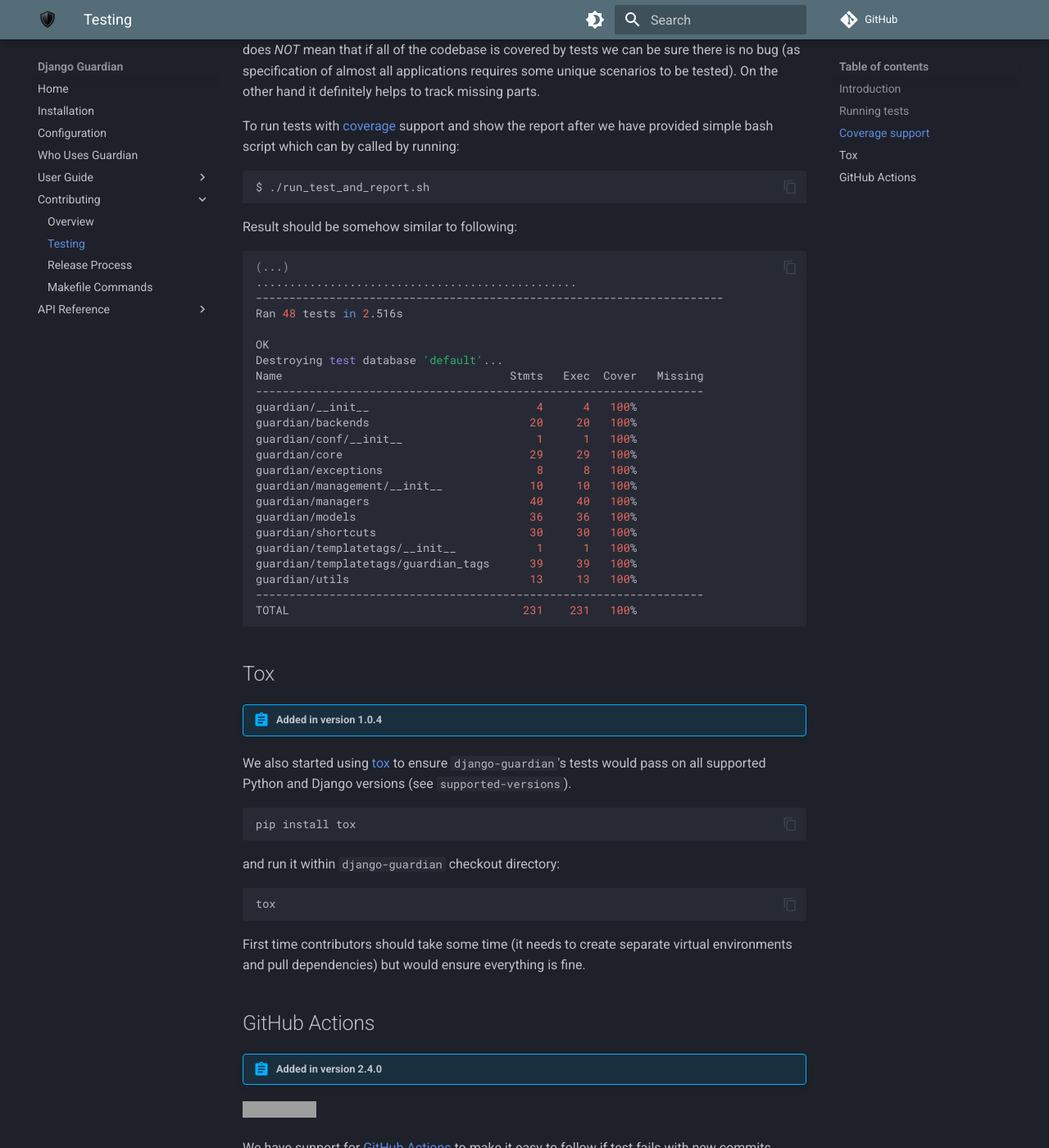
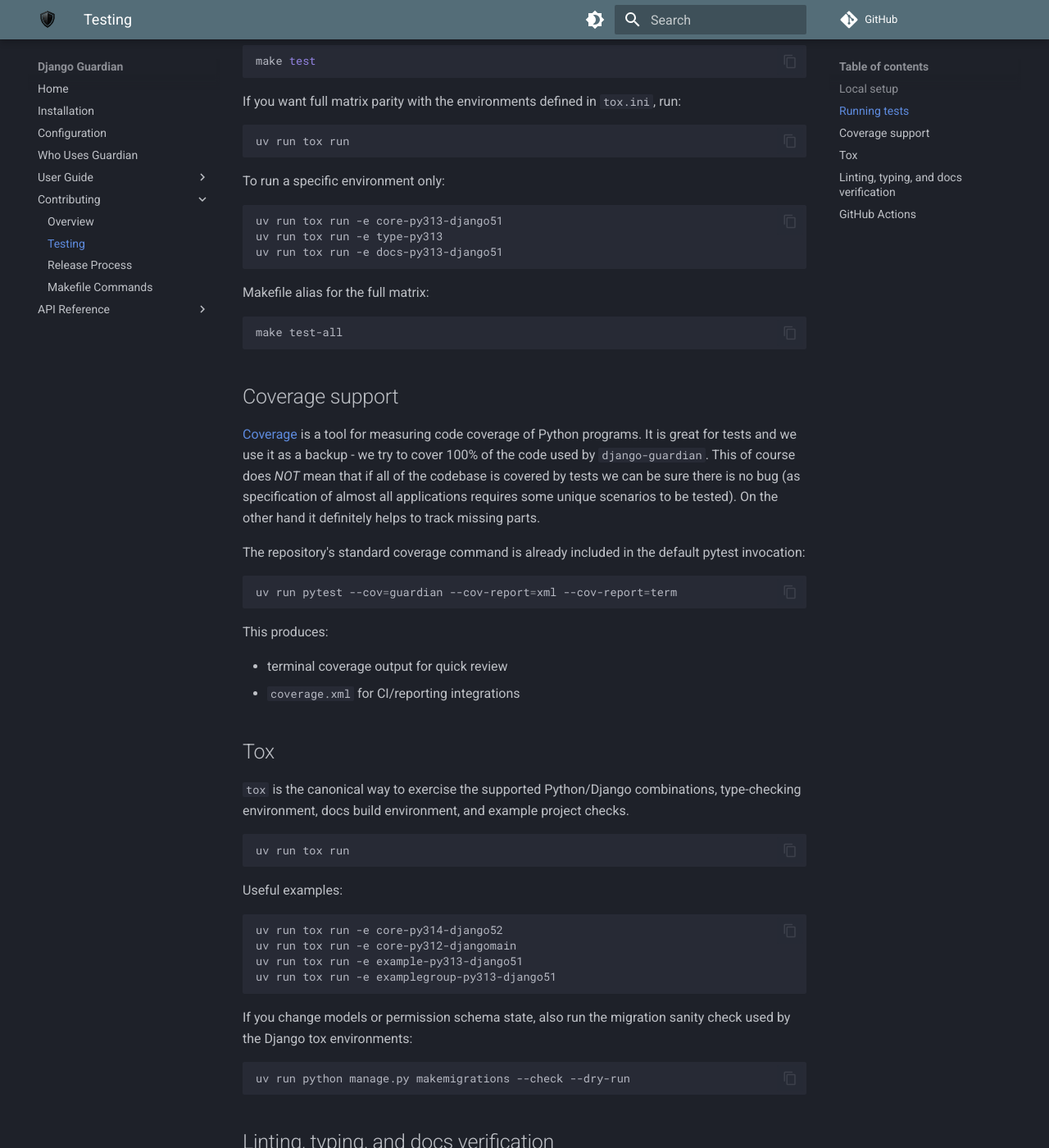
Before and after one commit to django-guardian/django-guardian, an MkDocs documentation site: the page built from docs/develop/testing.md, in a window 1280 px wide and 1400 px high, scrolled down 1078 px. Shown: the whole window at 82% size. Built offline with MkDocs 1.6.1 and Material for MkDocs 9.7.7, drawn with Linux system fonts in a browser that asks for light colours; plug-ins that fetch from the network failed and are left out; comment, search, counter and statistics services are not loaded; some of the changed text lies outside the part shown; grey boxes are pictures that could not be loaded.

````diff
--- a/docs/develop/testing.md
+++ b/docs/develop/testing.md
@@ -5,47 +5,70 @@ description: How to run the test harness, generate coverage reports, and other c
 
 # Testing
 
-## Introduction
+The full contributor workflow, branch policy, PR expectations, and AI/LLM policy are documented in the root [`CONTRIBUTING.md`](https://github.com/django-guardian/django-guardian/blob/main/CONTRIBUTING.md).
 
-According to [OWASP](http://www.owasp.org/),
-[broken authentication](http://www.owasp.org/index.php/Top_10_2010-A3) is one of
-the most common security issues exposed in web applications.
+This page focuses specifically on running the test and verification tooling used by this repository.
 
-`django-guardian` extends the capabilities of Django's authorization facilities,
-as such it has to be tested thoroughly.
-It is extremely important that Guardian provides the simplest `api` as possible,
-with a have a high test scenario coverage.
+`django-guardian` extends Django's authorization framework, so regressions can have security implications. Changes in permission logic should be treated as security-sensitive and verified thoroughly.
 
 !!! danger "Security Risks"
     If you spot a *security risk* or a bug that might affect security of systems that use `django-guardian`,
 
     **DO NOT create a public issue**.
 
-    Instead, contact the Guardian maintainer team directly.
-    You can find contact information in the [SECURITY.md file](https://github.com/django-guardian/django-guardian/blob/devel/.github/SECURITY.md)
+    Instead, follow the process in the project's [security policy](https://github.com/django-guardian/django-guardian/blob/main/SECURITY.md)
+    and use the repository's [private vulnerability reporting flow](https://github.com/django-guardian/django-guardian/security).
 
 If you find a non-security related bug in this application,
 please take a minute and file a ticket in our
-[issue-tracker](http://github.com/django-guardian/django-guardian).
+[issue tracker](https://github.com/django-guardian/django-guardian/issues).
+
+## Local setup
+
+Install [`uv`](https://docs.astral.sh/uv/getting-started/installation/) and sync the development environment:
+
+```shell
+uv sync --group dev
+```
+
+If you need the optional database dependencies used by the broader CI matrix, sync the `ci` dependency group instead:
+
+```shell
+uv sync --group ci
+```
 
 ## Running tests
 
-Tests are run by Django's building test runner. To call it simply run:
+The fastest local test command is the main `pytest` suite with coverage:
 
 ```shell
-$ python setup.py test
+uv run pytest --cov=guardian --cov-report=xml --cov-report=term
 ```
 
-or inside a project with `guardian` set at `INSTALLED_APPS`:
+Makefile alias:
 
 ```shell
-$ python manage.py test guardian
+make test
 ```
 
-or using the bundled `testapp` project:
+If you want full matrix parity with the environments defined in `tox.ini`, run:
 
 ```shell
-$ python manage.py test
+uv run tox run
+```
+
+To run a specific environment only:
+
+```shell
+uv run tox run -e core-py313-django51
+uv run tox run -e type-py313
+uv run tox run -e docs-py313-django51
+```
+
+Makefile alias for the full matrix:
+
+```shell
+make test-all
 ```
 
 ## Coverage support
@@ -59,69 +82,59 @@ specification of almost all applications requires some unique scenarios
 to be tested). On the other hand it definitely helps to track missing
 parts.
 
-To run tests with [coverage](http://nedbatchelder.com/code/coverage/)
-support and show the report after we have provided simple bash script
-which can by called by running:
+The repository's standard coverage command is already included in the default pytest invocation:
 
 ```shell
-$ ./run_test_and_report.sh
+uv run pytest --cov=guardian --cov-report=xml --cov-report=term
 ```
 
-Result should be somehow similar to following:
+This produces:
 
-```shell
-(...)
-................................................
-----------------------------------------------------------------------
-Ran 48 tests in 2.516s
-
-OK
-Destroying test database 'default'...
-Name                                  Stmts   Exec  Cover   Missing
--------------------------------------------------------------------
-guardian/__init__                         4      4   100%
-guardian/backends                        20     20   100%
-guardian/conf/__init__                    1      1   100%
-guardian/core                            29     29   100%
-guardian/exceptions                       8      8   100%
-guardian/management/__init__             10     10   100%
-guardian/managers                        40     40   100%
-guardian/models                          36     36   100%
-guardian/shortcuts                       30     30   100%
-guardian/templatetags/__init__            1      1   100%
-guardian/templatetags/guardian_tags      39     39   100%
-guardian/utils                           13     13   100%
--------------------------------------------------------------------
-TOTAL                                   231    231   100%
-```
+- terminal coverage output for quick review
+- `coverage.xml` for CI/reporting integrations
 
 ## Tox
 
-
-!!! abstract "Added in version 1.0.4"
-
-We also started using [tox](http://pypi.python.org/pypi/tox) to ensure
-`django-guardian`'s tests would pass on all supported Python and Django
-versions (see `supported-versions`).
+`tox` is the canonical way to exercise the supported Python/Django combinations,
+type-checking environment, docs build environment, and example project checks.
 
 ```shell
-pip install tox
+uv run tox run
 ```
 
-and run it within `django-guardian` checkout directory:
+Useful examples:
 
 ```shell
-tox
+uv run tox run -e core-py314-django52
+uv run tox run -e core-py312-djangomain
+uv run tox run -e example-py313-django51
+uv run tox run -e examplegroup-py313-django51
 ```
 
-First time contributors should take some time (it needs to create separate virtual
-environments and pull dependencies) but would ensure everything is fine.
+If you change models or permission schema state, also run the migration sanity check used by the Django tox environments:
+
+```shell
+uv run python manage.py makemigrations --check --dry-run
+```
+
+## Linting, typing, and docs verification
+
+Repository changes should usually be verified with more than just tests.
+
+```shell
+uv run ruff check .
+uv run mypy ./guardian
+uv run mkdocs build
+```
+
+Makefile aliases:
+
+```shell
+make lint
+make docs
+```
 
 ## GitHub Actions
 
-!!! abstract "Added in version 2.4.0"
-
-[![image](https://github.com/django-guardian/django-guardian/workflows/Tests/badge.svg?branch=devel)](https://github.com/django-guardian/django-guardian/actions/workflows/tests.yml)
-
 We have support for [GitHub Actions](https://github.com/django-guardian/django-guardian/actions)
-to make it easy to follow if test fails with new commits.
+to run the same general checks in CI. Local verification with `pytest`, `tox`, `ruff`, `mypy`, and `mkdocs` helps catch problems before you open or update a pull request.
--- a/pyproject.toml
+++ b/pyproject.toml
@@ -125,7 +125,7 @@ dependencies = [
 Homepage = "https://github.com/django-guardian/django-guardian"
 Documentation = "https://django-guardian.readthedocs.io/"
 Repository = "https://github.com/django-guardian/django-guardian"
-Issues = "https://github.com/me/spam/issues"
+Issues = "https://github.com/django-guardian/django-guardian/issues"
 Changelog = "https://github.com/django-guardian/django-guardian/releases"
 
 [dependency-groups]
````
Also changed, not shown: CONTRIBUTING.md (added, +265 -0 lines), SECURITY.md (+3 -3 lines), docs/develop/makefile.md (+78 -35 lines), docs/develop/overview.md (+16 -132 lines), docs/develop/release.md (+7 -2 lines), docs/who-uses-guardian.md (+1 -1 lines), 1 other file.
